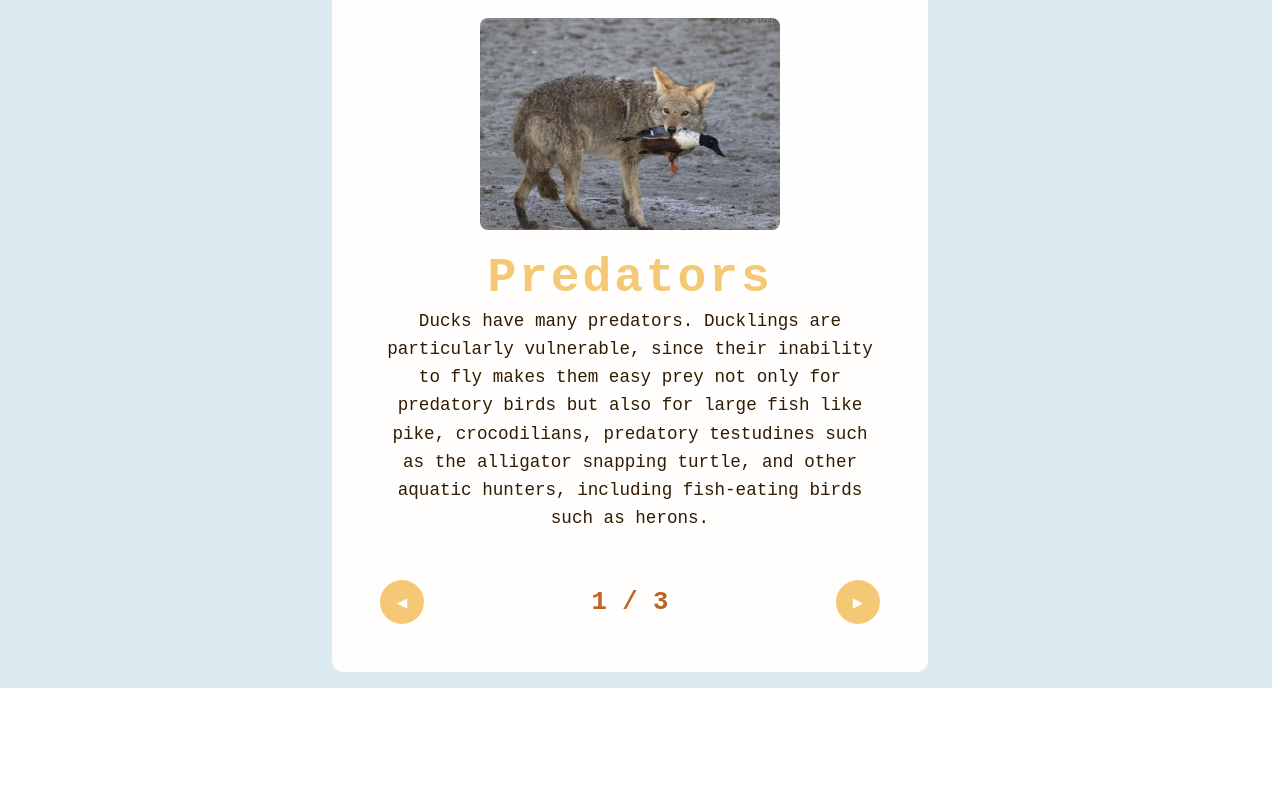
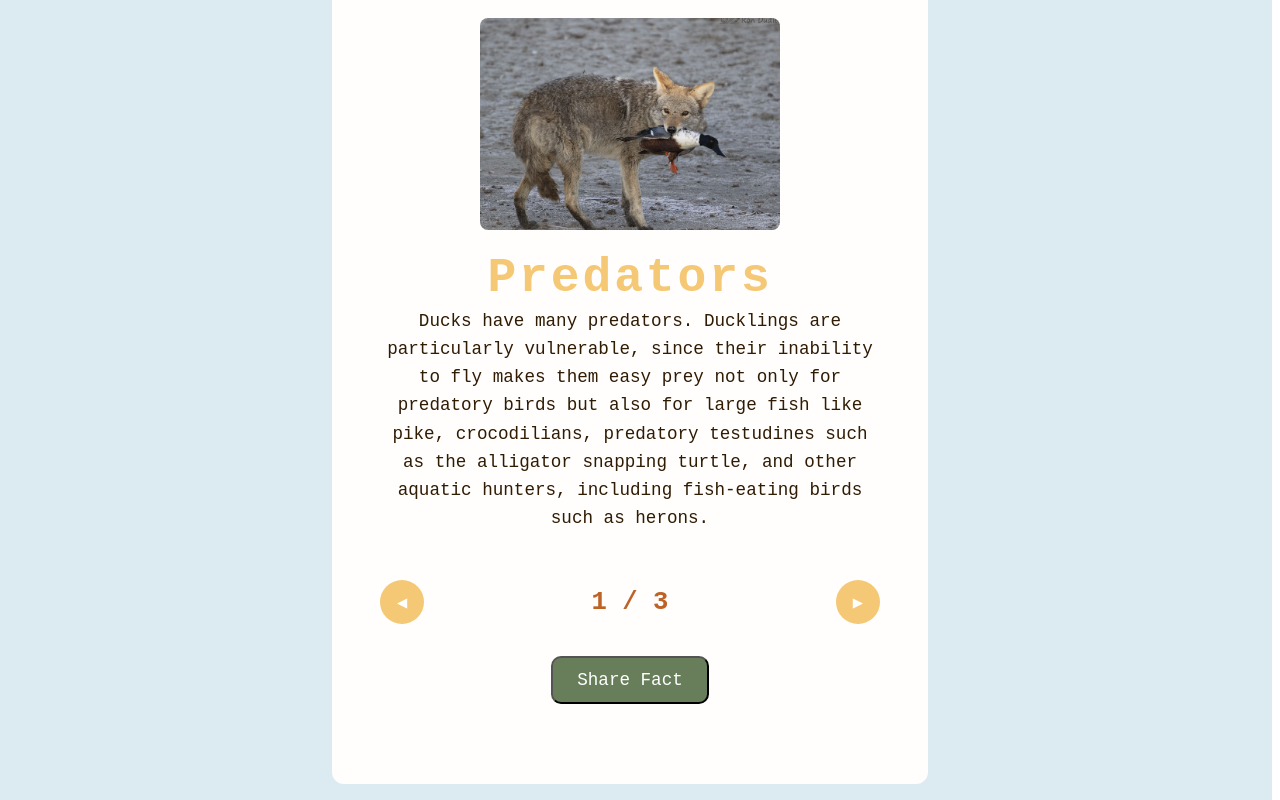
Before and after one commit to applepieeeeee/zoo_ducks, a SvelteKit app in the folder my-app/: page / in a window 1280 px wide. Shown: the part 322-1122 px from the top of the page. Before the commit the page ends 1010 px from the top, so only its background shows below. Built offline with nearby package versions, Linux system fonts and the light colour scheme; a web font is replaced by a local one.

Commit message:
finished the css for the share message button, but it keeps saying failed ot copy

```diff
--- a/my-app/src/routes/+page.svelte
+++ b/my-app/src/routes/+page.svelte
@@ -56,9 +56,21 @@
     async function shareFact(){
         const textToCopy = `Duck Fact: ${fact_title}\n${fact_desc}`;
         try{
+            const textarea = document.createElement('textarea');
+            textarea.value = textToCopy;
+            textarea.style.position = 'fixed';
+            textarea
 
+            docyment.body.appendChild(textarea);
+            textarea.focus();
+            textarea.select();
+
+            document.execCommand('copy');
+            document.body.removeChild(textarea);
+            shareMsg = 'Copied to clipboard!';
         } catch (err){
-
+            console.error('Failed to copy: ', err);
+            shareMsg = 'Failed to copy :(';
         }
         setTimeout(() => { shareMsg = ''; }, 4000);
     }
@@ -102,6 +114,14 @@
                 ▶
             </button>
 
+        </div>
+
+        {#if shareMsg}
+            <div class="share-message">{shareMsg}</div>
+        {/if}
+
+        <div class = "share-section">
+            <button onclick = {shareFact} class = "share-button"> Share Fact </button>
         </div>
 
         {#if allViewed}
@@ -302,4 +322,52 @@
         }
     }
 
+    .share-section{
+        margin-top: 2rem;
+        margin-bottom: 2rem;
+    }
+
+    .share-button{
+        background-color: #687e5b;
+        color: white;
+
+        padding: 12px 24px;
+        border-radius: 10px;
+        font-size: 1.1rem;
+
+        font-family: 'Google Sans Code', monospace;
+        transition: background-color 0.2s ease, transform 0.2s ease;
+    }
+
+    .share-button:hover{
+        background-color: #4c5e40;
+        transform: scale(1.04);
+    }
+
+    .share-message{
+        margin-top: 1rem;
+        padding: 0.5rem 1rem;
+        background-color: #b0caa1;
+        color: white;
+
+        border-radius: 5px;
+        font-size: 0.92rem;
+        text-align: center;
+
+        animation: fadeOut 3s forwards;
+    }
+
+    @keyframes fadeOut{
+        0%{
+            opacity: 1;
+        }
+        60%{
+            opacity: 1;
+        }
+        100%{
+            opacity: 0;
+            display: none;
+        }
+    }
+
 </style>
```
